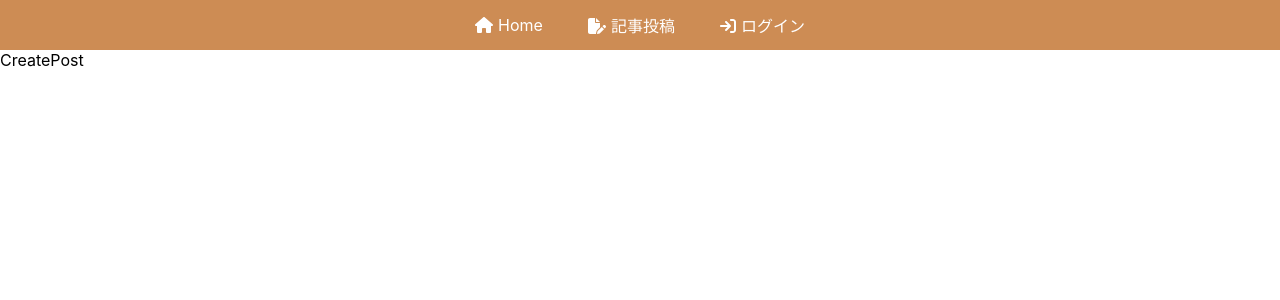
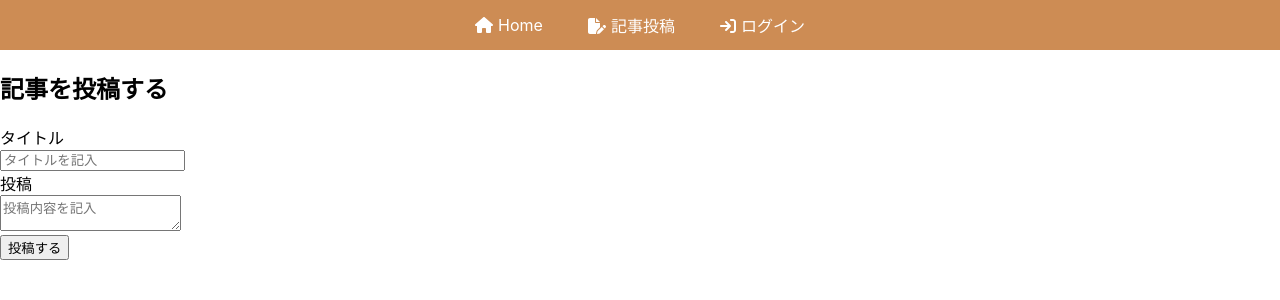
Before and after one commit to takeru1026/react_firebase_blog, a React (Create React App) app: page /createpost in a window 1280 px wide. Shown: the top 300 px of the page. Built offline with nearby package versions, Linux system fonts and the light colour scheme.

Commit message:
:tada:ファイルの作成、フォーマットの作成

```diff
--- a/src/components/CreatePost.js
+++ b/src/components/CreatePost.js
@@ -1,9 +1,21 @@
 import React from 'react';
+import "./CreatePost.css";
 
 export const CreatePost = () => {
   return (
-    <div>
-      CreatePost
+    <div className="createPostPage">
+      <div className="postContainer">
+        <h2>記事を投稿する</h2>
+        <div className="inputPost">
+          <div>タイトル</div>
+          <input type="text" placeholder="タイトルを記入"/>
+        </div>
+        <div className="inputPost">
+          <div>投稿</div>
+          <textarea placeholder="投稿内容を記入"></textarea>
+        </div>
+        <button className="postButton">投稿する</button>
+      </div>
     </div>
   )
 }
```
Also changed, not shown: src/components/CreatePost.css (added).
